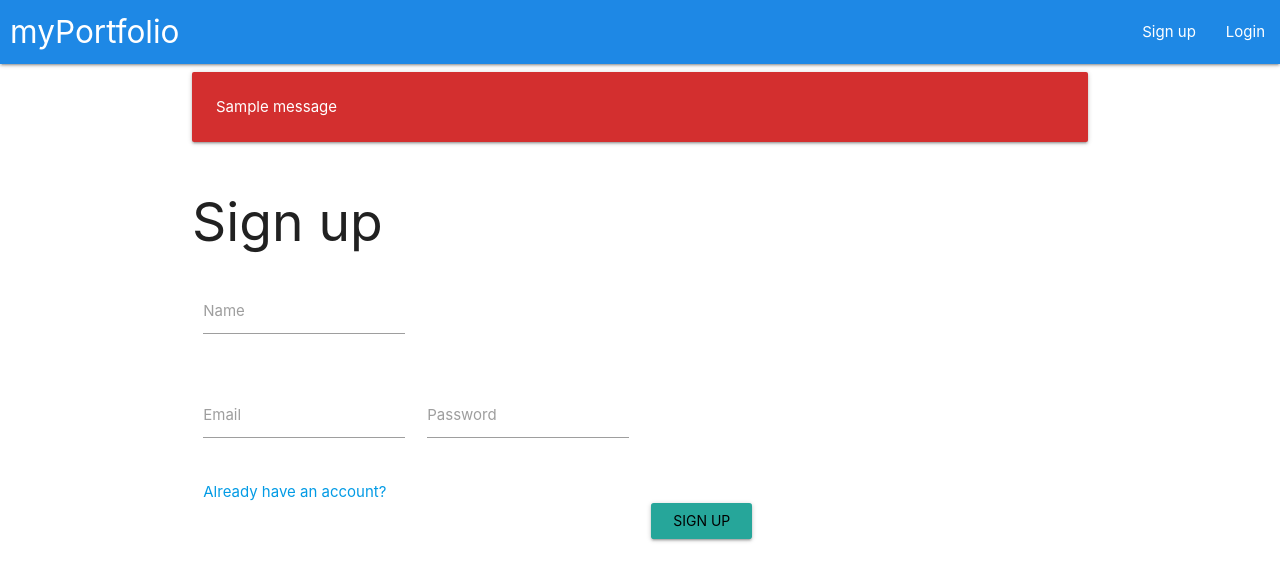
After one commit to jamesw8/TTP-FS-20180728, a Flask app: template templates/register.html in a window 1280 px wide. The commit adds this page. Shown: the top 581 px of the page. Run offline with Flask 2, Linux system fonts and the light colour scheme; the template is opened without the code that fills it: most values are stand-ins (such as "Sample title", 1, 10 or a date in 2020); one stand-in notice (Sample message) is shown; form fields are guessed from the names that the template uses.

Commit message:
Added templates for layout, signup, and login

```diff
--- a/templates/layout.html
+++ b/templates/layout.html
@@ -2,6 +2,7 @@
   <html>
 	<head>
 		<!--Import Google Icon Font-->
+		<title>{{ title }}</title>
 		<link href="https://fonts.googleapis.com/icon?family=Material+Icons" rel="stylesheet">
 		<!-- Compiled and minified CSS -->
 		<link rel="stylesheet" href="https://cdnjs.cloudflare.com/ajax/libs/materialize/1.0.0/css/materialize.min.css">
@@ -10,26 +11,39 @@
 		<meta name="viewport" content="width=device-width, initial-scale=1.0"/>
 	</head>
 	<body>
-		{% with messages = get_flashed_messages() %}
-			{% if messages %}
-				{% for message in messages %}
-					{{ message }}
-				{% endfor %}
-			{% endif %}
-		{% endwith %}
 		<div class="navbar-fixed">
 			<nav>
-				<div class="nav-wrapper">
-					<a href="#" class="brand-logo">myPortfolio</a>
+				<div class="nav-wrapper blue darken-1">
+					<a style="margin-left: 10px" href="#" class="brand-logo">myPortfolio</a>
 					<ul id="nav-mobile" class="right hide-on-med-and-down">
 						<!-- Need to add session checks -->
+						{% if 'user' in session %}
+							<li><a href="{{ url_for('portfolio') }}">Portfolio</a></li>
+							<li><a href="{{ url_for('trade') }}">Trade</a></li>
+							<li><a href="{{ url_for('logout') }}">Logout</a></li>
+						{% else %}
+							<li><a href="{{ url_for('register') }}">Sign up</a></li>
 							<li><a href="{{ url_for('login') }}">Login</a></li>
-				        <li><a href="{{ url_for('trade') }}">Trade</a></li>
-				        <li><a href="{{ url_for('portfolio') }}">Portfolio</a></li>
+						{% endif %}
 					</ul>
 				</div>
 			</nav>
 		</div>
+		{% with messages = get_flashed_messages() %}
+			{% if messages %}
+				{% for message in messages %}
+					<div class="container">
+						<div class="row">
+							<div class="card red darken-2">
+								<div class="card-content white-text">
+								<p>{{ message }}</p>
+								</div>
+							</div>
+						</div>
+					</div>
+				{% endfor %}
+			{% endif %}
+		{% endwith %}
 		{% block body_content %}
 		{% endblock %}
 
--- /dev/null
+++ b/templates/register.html
@@ -0,0 +1,33 @@
+{% extends "layout.html" %}
+{% block body_content %}
+	<div class="container">
+		<h2>Sign up</h2>
+		<div class="row">
+			<form class="col s12" method="post">
+				{{ form.hidden_tag() }}
+				<div class="row">
+					<div class="input-field col center-align s3">
+						{{ form.name.label }}
+						{{ form.name }}
+					</div>
+				</div>
+				<div class="row">
+					<div class="input-field col center-align s3">
+						{{ form.email.label }}
+						{{ form.email(type="email") }}
+					</div>
+					<div class="input-field col center-align s3">
+						{{ form.password.label }}
+						{{ form.password(minlength=8, maxlength=20) }}
+					</div>
+				</div>
+				<a href="{{ url_for('login') }}">Already have an account?</a>
+				<div class="row">
+					<div class="col s6 offset-s6">
+						<input class="waves-effect waves-light btn" type="submit" value="Sign up"/>
+					</div>
+				</div>
+			</form>
+		</div>
+	</div>
+{% endblock %}
```
Also changed, not shown: templates/index.html (added, +12 -0 lines), templates/login.html (added, +27 -0 lines). Lines whose indentation alone changed are shown as unchanged.
